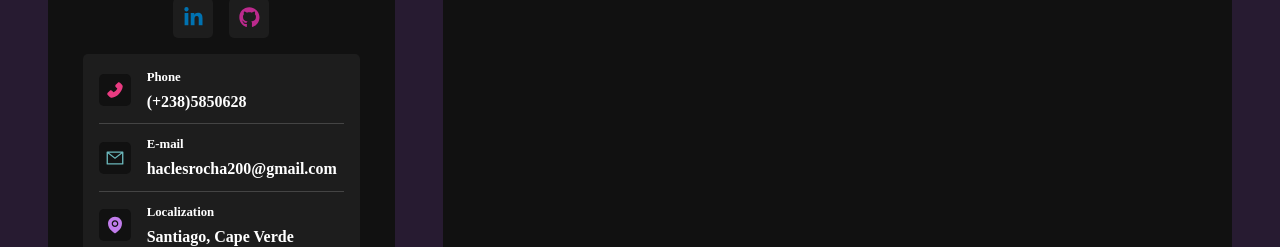
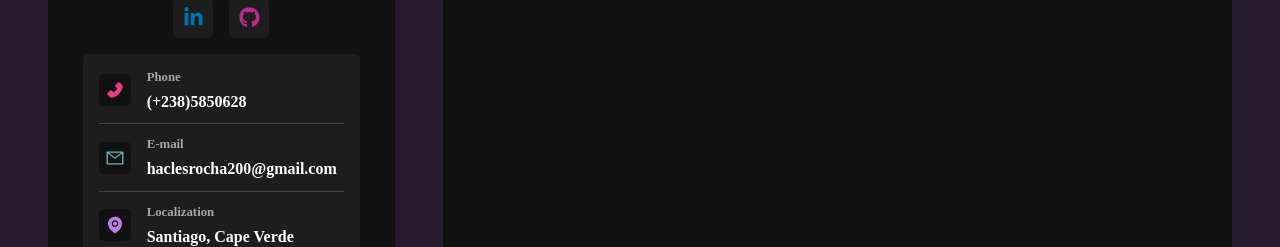
Before and after one commit to hacles100/Portifolio-React, a React (Vite) app in the folder portifolio/: page / in a window 1280 px wide. Shown: the part 553-800 px from the top of the page. Built offline with nearby package versions, Linux system fonts and the light colour scheme.

Commit message:
information css done

```diff
--- a/portifolio/src/styles/components/information.sass
+++ b/portifolio/src/styles/components/information.sass
@@ -21,7 +21,7 @@
         width: 100%
 
         h3
-            color: variables.$text-color
+            color: variables.$text-color-secondary
             font-size: .8rem
             margin-bottom: .5rem
 
```
